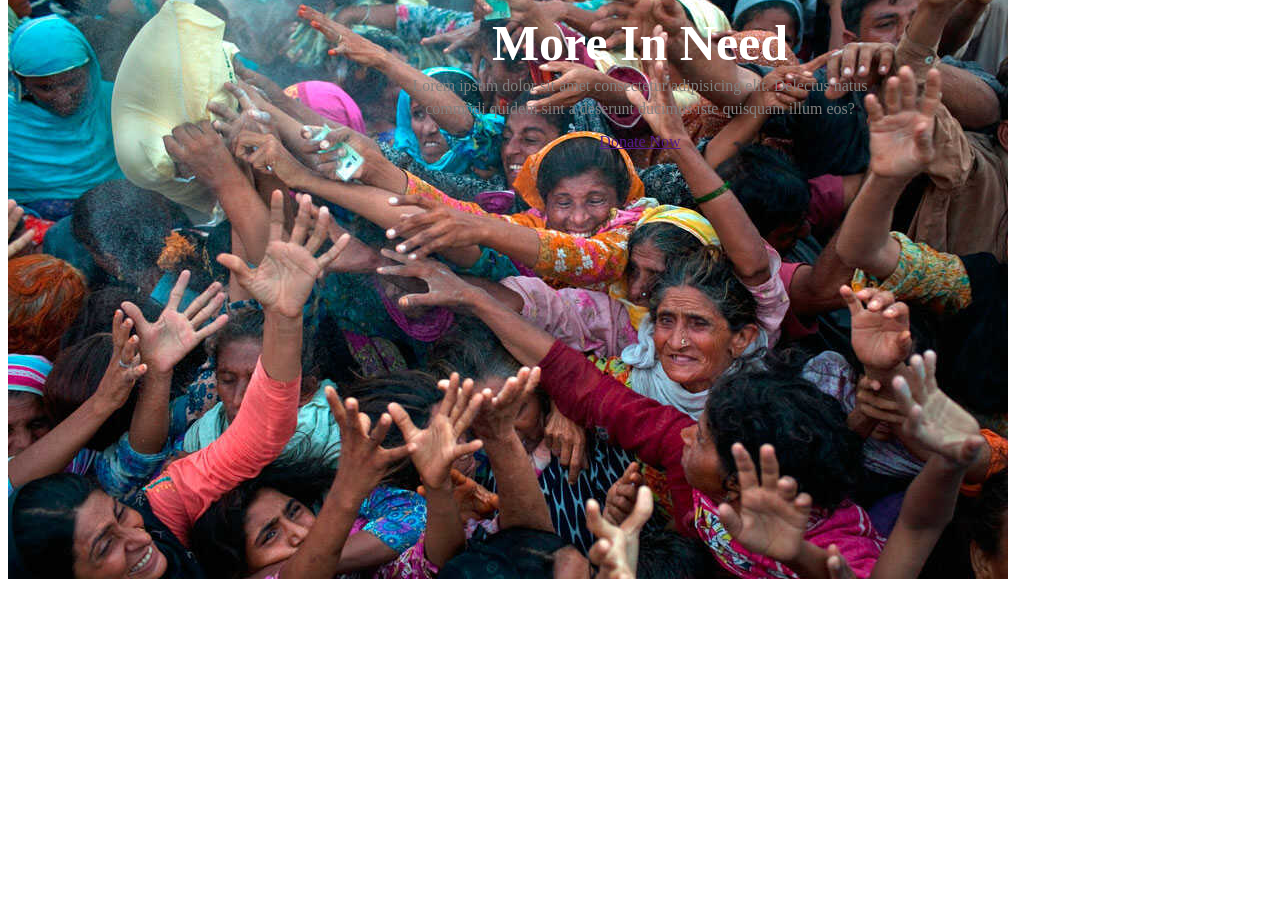
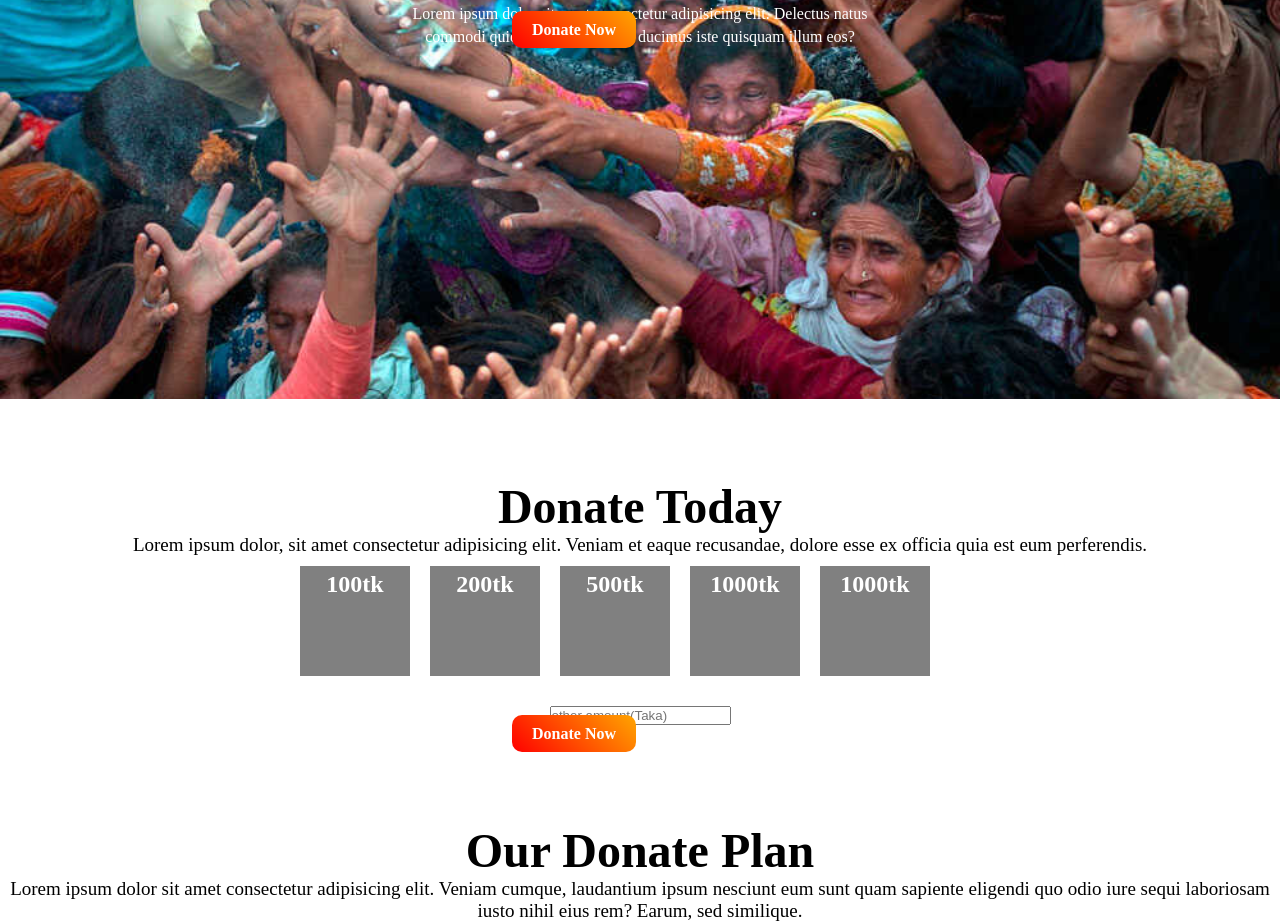
Before and after one commit to SaddamHossainRepo/donate-today, a plain HTML site: page index.html in a window 1280 px wide. Shown: the part 241-1163 px from the top of the page. Before the commit the page ends 828 px from the top, so only its background shows below. Drawn offline with Linux system fonts and the light colour scheme.

Commit message:
second commit

```diff
--- a/index.html
+++ b/index.html
@@ -16,8 +16,41 @@
             <p> commodi quidem sint a deserunt ducimus iste quisquam illum eos?</p>
 
         </div>
-        <div class="donate-button">
-            <a href="">Donate Now</a>
+        <div>
+            <a class="donate-button" target="_blank" href="">Donate Now</a>
+        </div>
+    </section>
+    <section>
+        <div class="donate-today">
+            <h1>Donate Today</h1>
+            <p>Lorem ipsum dolor, sit amet consectetur adipisicing elit. Veniam et eaque recusandae, dolore esse ex officia quia est eum perferendis.</p>
+        </div>
+        <div class="amount-tk">
+            <div class="donation-amount">
+                <h1>100tk</h1>
+            </div>
+            <div class="donation-amount">
+                <h1>200tk</h1>
+            </div>
+            <div class="donation-amount">
+                <h1>500tk</h1>
+            </div>
+            <div class="donation-amount">
+                <h1>1000tk</h1>
+            </div>
+            <div class="donation-amount">
+                <h1>1000tk</h1>
+            </div>
+        </div>
+        <div class="input-amount">
+            <input type="text" placeholder="other amount(Taka)">
+        </div>
+        <a class="donate-button" href="">Donate Now</a>
+    </section>
+    <section class="donate">
+        <div class="donate-plan">
+            <h1>Our Donate Plan</h1>
+            <p>Lorem ipsum dolor sit amet consectetur adipisicing elit. Veniam cumque, laudantium ipsum nesciunt eum sunt quam sapiente eligendi quo odio iure sequi laboriosam iusto nihil eius rem? Earum, sed similique.</p>
         </div>
     </section>
 </body>
--- a/style.css
+++ b/style.css
@@ -1,26 +1,83 @@
-.top-banner{
+*{
+    margin: 0;
+    padding: 0;
+}
+.top-banner {
     background-image: url("images/donation6.jpg");
+    background-size: cover;
     height: 80vh;
     background-repeat: no-repeat;
 }
 .top-div h1{
-    /* padding-top: 80px; */
     text-align: center;
     font-size: 50px;
-    margin-bottom: -25px;
     color: white;
-    /* line-height : 50px; */
 }
-.top-div{
-    margin-top: 180px;
+.top-div {
+    padding-top: 100px;
+
 }
-.top-div p{
-    color: grey;
+.donate-today{
+    margin-top: 80px;
+}
+.top-div p {
+    color: white;
     margin-top: 30px;
     text-align: center;
     margin-bottom: -25px;
 }
 .donate-button{
-    margin-top: 40px;
+    margin-top: 500px;
+    text-decoration: none;
+    background-image: linear-gradient(45deg ,red,orange);
+    padding: 10px 20px;
+    border-radius: 10px;
+    color:white;
+    font-weight: bold;
+    margin-left: 40%;
+    margin-top: 80%;
+
+}
+.donate-today h1{
+    font-size: 48px;
     text-align: center;
 }
+.donate-today p{
+    font-size: 19px;
+    text-align: center;
+}
+.donation-amount{
+    text-align: center;
+    padding: 5px;
+    margin: 10px;
+    color: white;
+    float: left;
+    width: 100px;
+    height: 100px;
+    background-color: gray;
+    /* border-left: 7px solid;
+    border-image: linear-gradient(90deg, rgb(144, 238, 130) , rgb(255, 192, 231));
+    border-image-slice: 1; */
+    /* box-shadow: 10px 10px 40px grey; */
+
+}
+.amount-tk{
+    width: 700px;
+    height: 150px;
+    margin: 0 auto;
+}
+.input-amount{
+    text-decoration: none;
+    text-align: center;
+}
+.donate-plan h1{
+    font-size: 48px;
+    text-align: center;
+}
+.donate-plan p{
+    font-size: 19px;
+    text-align: center;
+}
+.donate{
+    margin-top: 80px;
+}
```
